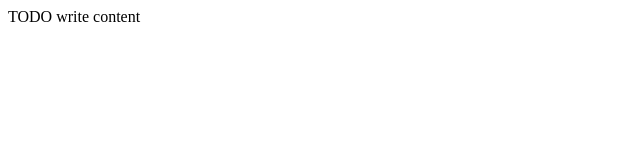
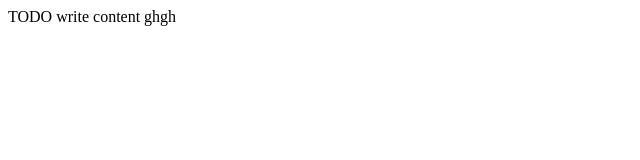
Before and after one commit to tapos007/ahmed-firm-arms, a plain HTML site: page public_html/index.html in a window 1280 px wide. Shown: the full height of the page, 0-640 px from the left. Drawn offline with Linux system fonts and the light colour scheme.

Commit message:
Merge origin/master
Conflicts:
	index.php
	nbproject/project.properties

```diff
--- a/public_html/index.html
+++ b/public_html/index.html
@@ -11,6 +11,6 @@ and open the template in the editor.
         <meta name="viewport" content="width=device-width, initial-scale=1.0">
     </head>
     <body>
-        <div>TODO write content</div>
+        <div>TODO write content ghgh</div>
     </body>
 </html>
```
